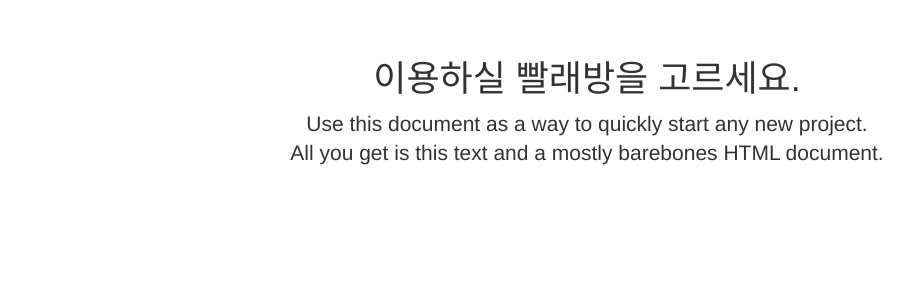
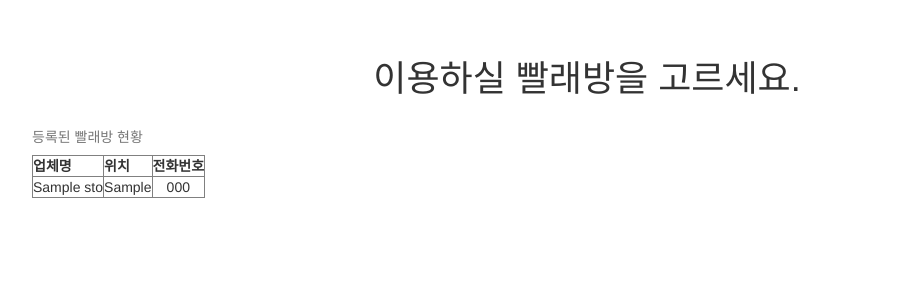
Before and after one commit to mongtons/NoWaiting_Flask, a Flask app: page / in a window 1280 px wide. Shown: the part 51-351 px from the top of the page, without its empty margins (53-966 px from the left). Run offline with Flask 2, Linux system fonts and the light colour scheme; tables that the repository leaves empty hold one stand-in row (Sample ...); some libraries are stand-ins or nearby versions.

Commit message:
update html & flask

```diff
--- a/application/pybo/templates/index.html
+++ b/application/pybo/templates/index.html
@@ -40,7 +40,23 @@
     <div class="container">
       <div class="starter-template">
         <h1>이용하실 빨래방을 고르세요.</h1>
-        <p class="lead">Use this document as a way to quickly start any new project.<br> All you get is this text and a mostly barebones HTML document.</p>
+        <p class="lead">
+          <table border=1>
+            <caption>등록된 빨래방 현황</caption>
+            <tr>
+              <th>업체명</th>
+              <th>위치</th>
+              <th>전화번호</th>
+            </tr>
+            {% for data in datalist %}
+            <tr>
+              <td>{{data.store_name}}</td>
+              <td>{{data.location}}</td>
+              <td>{{data.phone}}</td>
+            </tr>
+            {% endfor %}
+          </table>
+        </p>
       </div>
     </div><!-- /.container -->
 
--- a/application/pybo/templates/test.html
+++ b/application/pybo/templates/test.html
@@ -31,7 +31,7 @@
         <div id="navbar" class="collapse navbar-collapse">
           <ul class="nav navbar-nav">
             <li class="active"><a href="/">Home</a></li>
-            <li><a href="database">Database</a></li>
+            <li class="active"><a href="database">Database</a></li>
             <li><a href="Commuity">Commuity</a></li>
           </ul>
         </div><!--/.nav-collapse -->
--- a/application/pybo/views/main_views.py
+++ b/application/pybo/views/main_views.py
@@ -6,7 +6,12 @@ bp=Blueprint('main', __name__, url_prefix='/')
 
 @bp.route('/', methods=['GET'])
 def index():
-    return render_template('index.html')
+    db=models.DB()
+    sql="SELECT `store_name`, `location`, `phone` FROM store;"
+    row=db.executeAll(sql)
+    db.commit()
+    return render_template('index.html',
+                           datalist=row)
 
 @bp.route('/database', methods=['GET'])
 def database_pybo():
```
